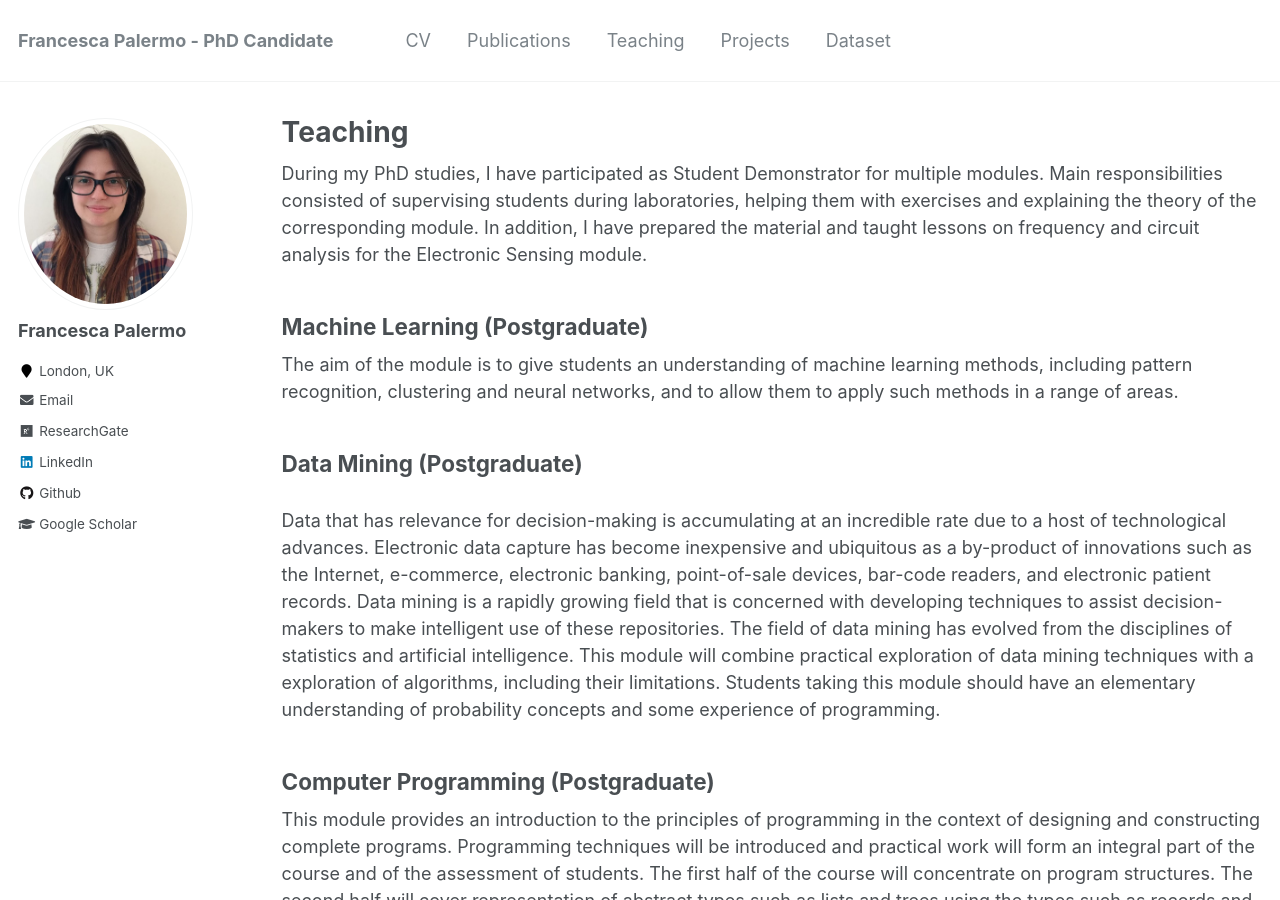
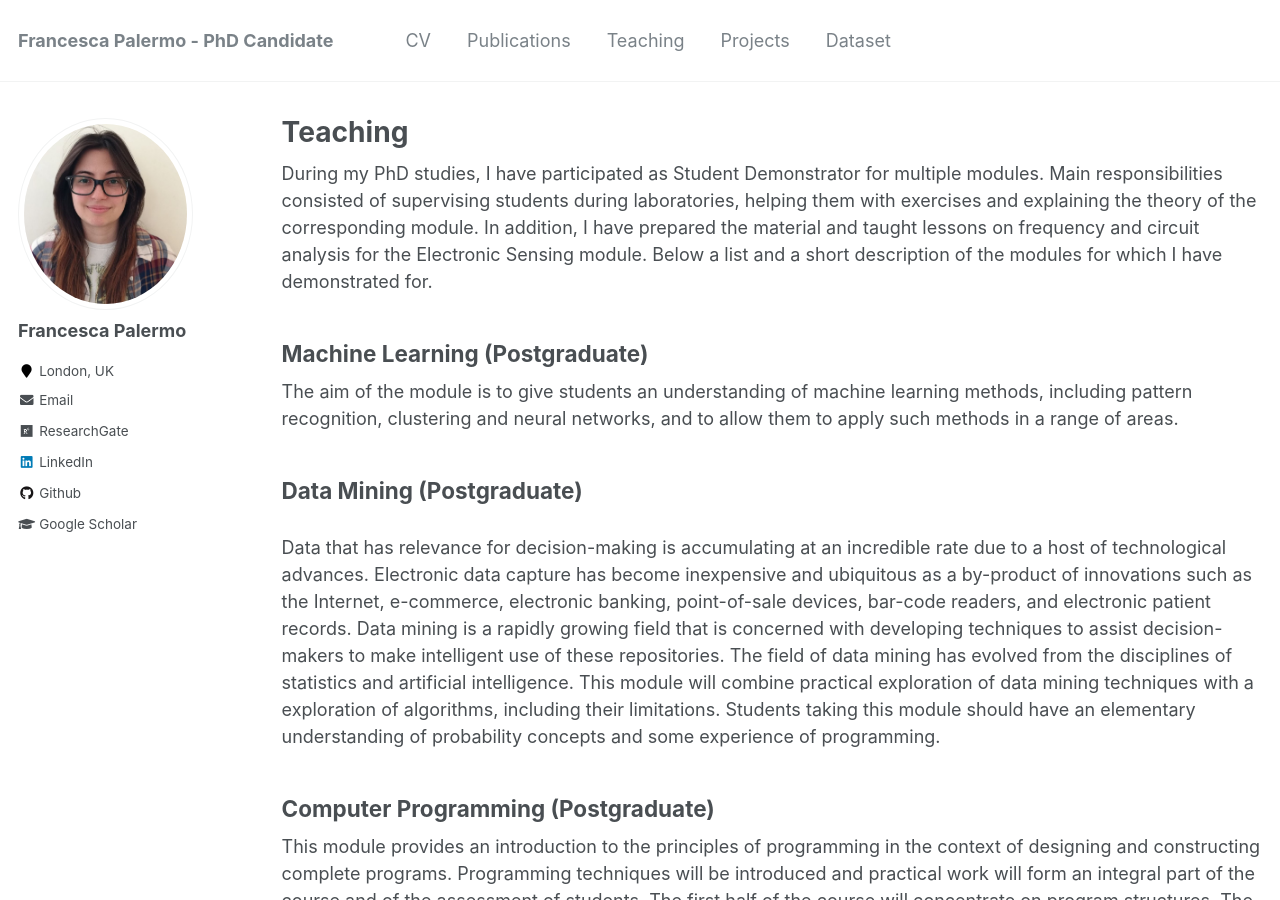
Before and after one commit to francescapalermo/francescapalermo.github.io, a Jekyll site: the page built from _pages/teaching.html, in a window 1280 px wide and 900 px high. Built offline with Jekyll 4.4.1, drawn with Linux system fonts in a browser that asks for light colours.

Commit message:
Update teaching.html

```diff
--- a/_pages/teaching.html
+++ b/_pages/teaching.html
@@ -8,6 +8,7 @@ author_profile: true
 During my PhD studies, I have participated as Student Demonstrator for multiple modules.
 Main responsibilities consisted of supervising students during laboratories, helping them with exercises and explaining the theory of the corresponding module.
 In addition, I have prepared the material and taught lessons on frequency and circuit analysis for the Electronic Sensing module.
+Below a list and a short description of the modules for which I have demonstrated for.
 
 
 <h2>Machine Learning (Postgraduate)</h2>
```
